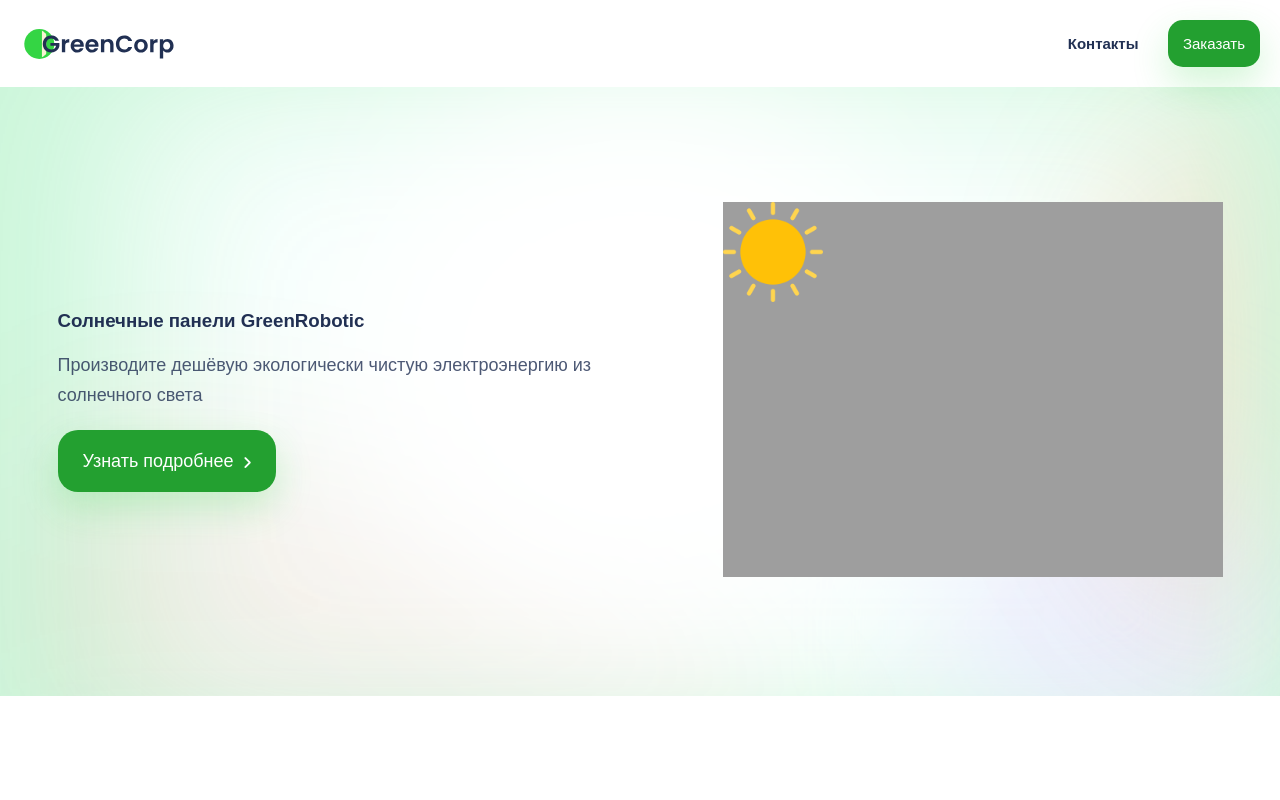
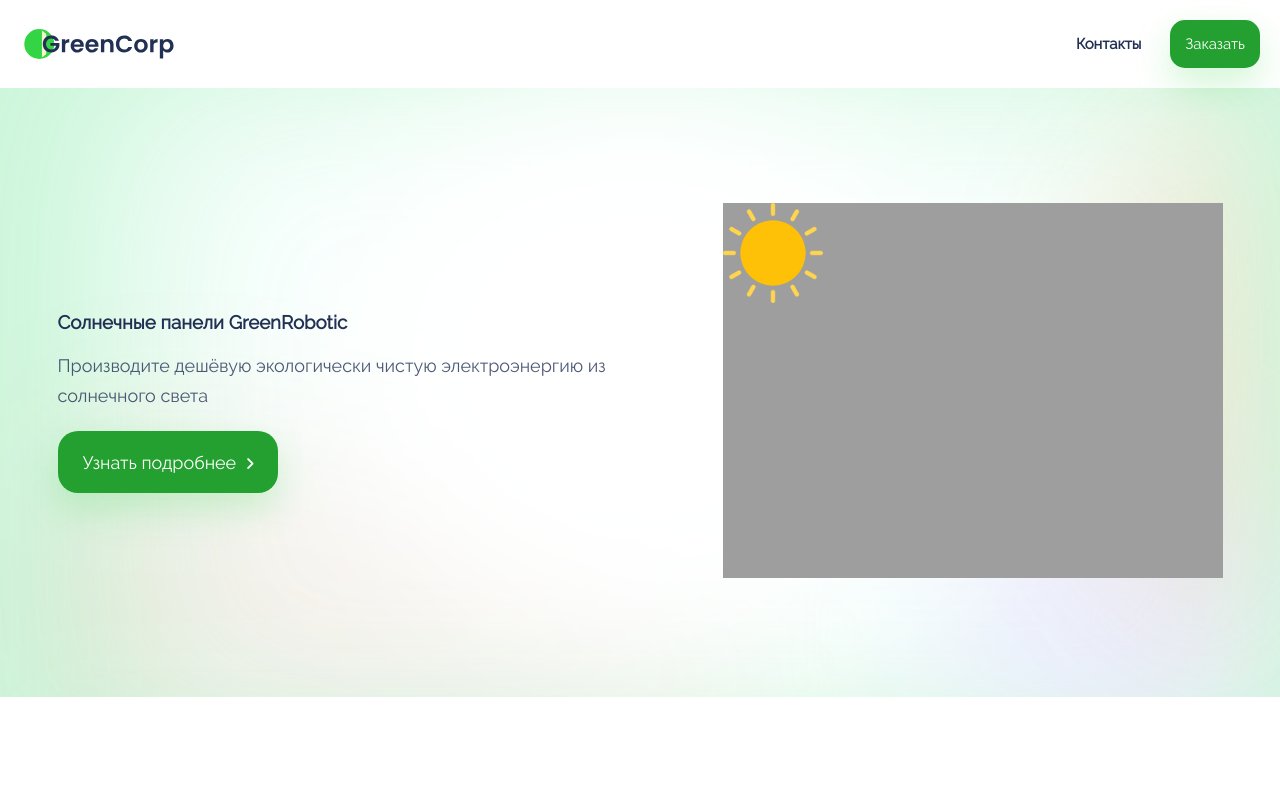
Before and after one commit to DeanG91/green-corp-landing, a plain HTML site: page index.html in a window 1280 px wide. Shown: the top 800 px of the page. Drawn offline with Linux system fonts and the light colour scheme; the site is published under a folder, as on GitHub Pages, so addresses that start at the root find nothing.

Commit message:
Исправление шрифты

```diff
--- a/styles/main.css
+++ b/styles/main.css
@@ -609,8 +609,8 @@ footer {
 
 @font-face {
     font-family: 'Raleway';
-    src: url('/webfonts/raleway_regular.woff2') format('woff2'),
-        url('/webfonts/raleway_regular.woff') format('woff');
+    src: url('../webfonts/raleway_regular.woff2') format('woff2'),
+        url('../webfonts/raleway_regular.woff') format('woff');
     font-weight: normal;
     font-style: normal;
 }
```
